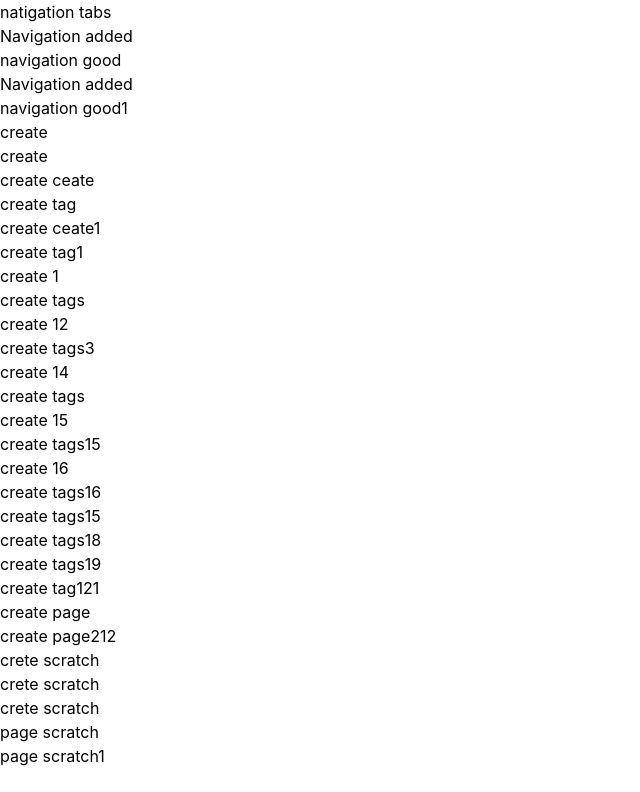
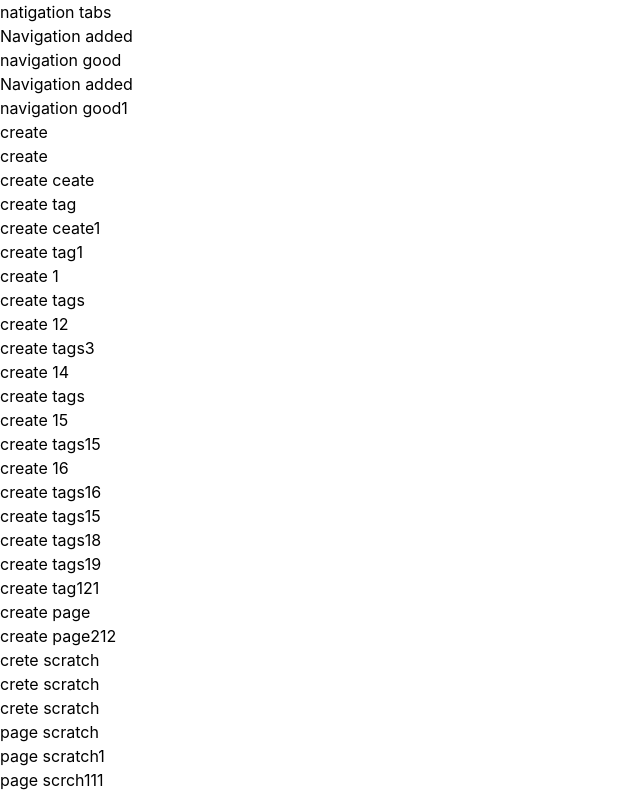
Before and after one commit to UmiduKaushika97/promotion-project, a React (Vite) app: page / in a window 1280 px wide. Shown: the part 268-1060 px from the top of the page, without its empty margins (0-640 px from the left). Before the commit the page ends 1036 px from the top, so only its background shows below. Built offline with nearby package versions, Linux system fonts and the light colour scheme.

Commit message:
scritech

```diff
--- a/src/App.tsx
+++ b/src/App.tsx
@@ -67,6 +67,8 @@ function App() {
 <p>page scratch </p>
 <h4>page scratch1</h4>
 
+<p>page scrch111</p>
+
     </>
   )
 }
```
